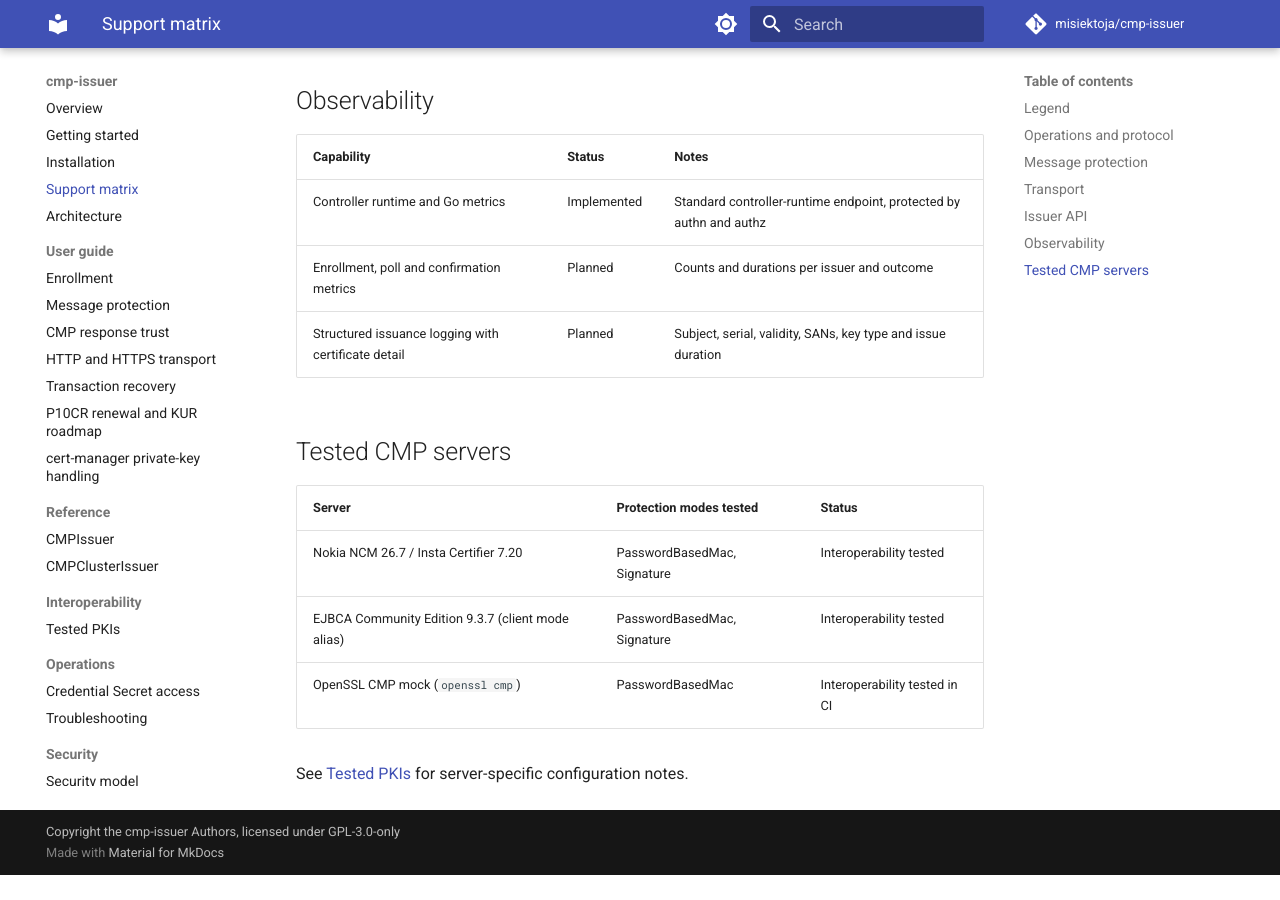
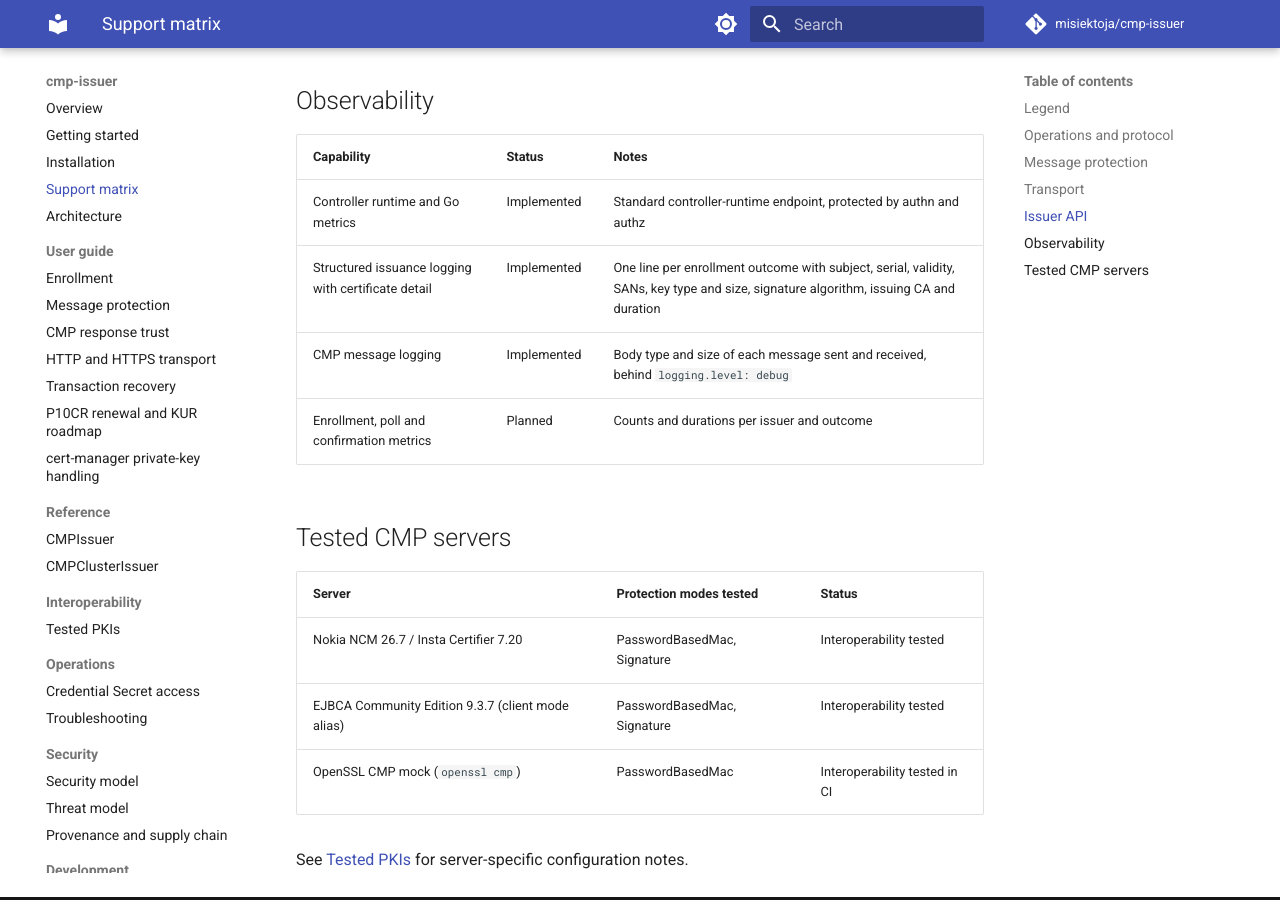
Before and after one commit to misiektoja/cmp-issuer, an MkDocs documentation site: the page built from docs/support-matrix.md, in a window 1280 px wide and 900 px high, scrolled down 3016 px. Built offline with MkDocs 1.6.1 and Material for MkDocs 9.7.7, drawn with Linux system fonts in a browser that asks for light colours; comment, search, counter and statistics services are not loaded; before the commit the page ends 3891 px from its top, so only the background shows below that.

Commit message:
docs: mark structured issuance logging as implemented

```diff
--- a/docs/support-matrix.md
+++ b/docs/support-matrix.md
@@ -66,8 +66,9 @@
 | Capability | Status | Notes |
 | --- | --- | --- |
 | Controller runtime and Go metrics | Implemented | Standard controller-runtime endpoint, protected by authn and authz |
+| Structured issuance logging with certificate detail | Implemented | One line per enrollment outcome with subject, serial, validity, SANs, key type and size, signature algorithm, issuing CA and duration |
+| CMP message logging | Implemented | Body type and size of each message sent and received, behind `logging.level: debug` |
 | Enrollment, poll and confirmation metrics | Planned | Counts and durations per issuer and outcome |
-| Structured issuance logging with certificate detail | Planned | Subject, serial, validity, SANs, key type and issue duration |
 
 ## Tested CMP servers
 
```
